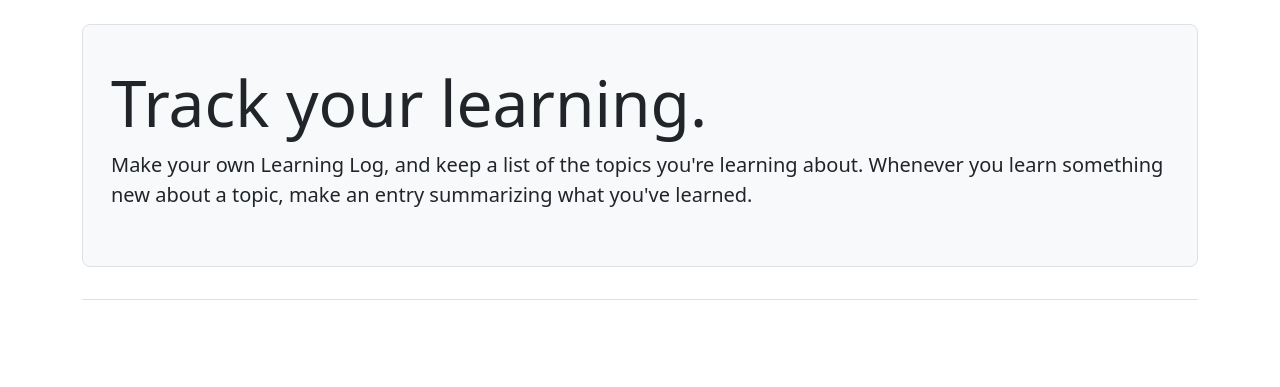
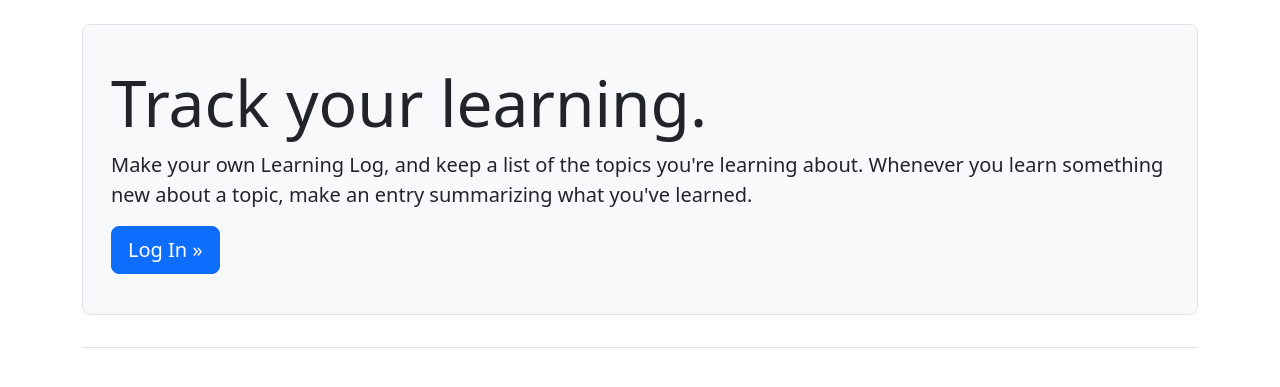
Before and after one commit to E-Conners-Lab/The_Learning_log, a Django app: page / in a window 1280 px wide. Shown: the part 58-445 px from the top of the page. Run offline with Django 5.2, Linux system fonts and the light colour scheme; some libraries are stand-ins or nearby versions.

Commit message:
Add login button to homepage

```diff
--- a/learning_logs/templates/learning_logs/index.html
+++ b/learning_logs/templates/learning_logs/index.html
@@ -1,3 +1,5 @@
+
+
 {% extends 'learning_logs/base.html' %}
 
 {% block page_header %}
@@ -8,6 +10,8 @@
           <p class="lead">Make your own Learning Log, and keep a list of the
           topics you're learning about. Whenever you learn something new
           about a topic, make an entry summarizing what you've learned.</p>
+
+          <a class="btn btn-primary btn-lg" href="{% url 'accounts:login' %}">Log In &raquo;</a>
       </div>
   </div>
 {% endblock page_header %}
```
